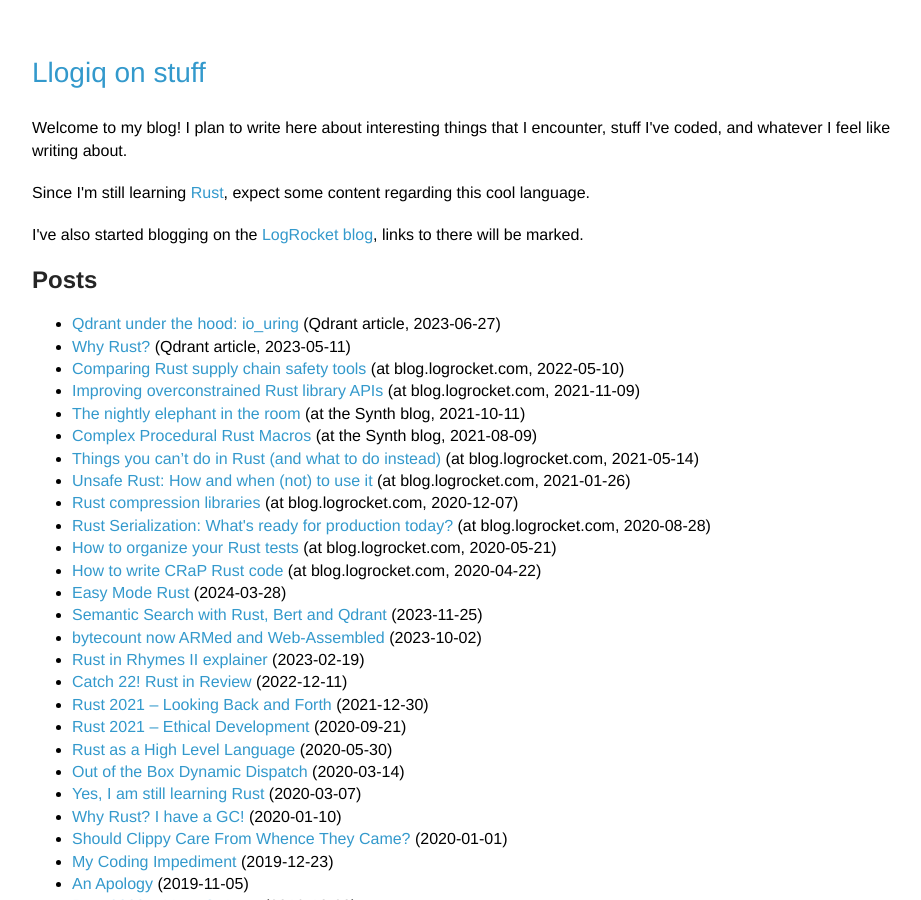
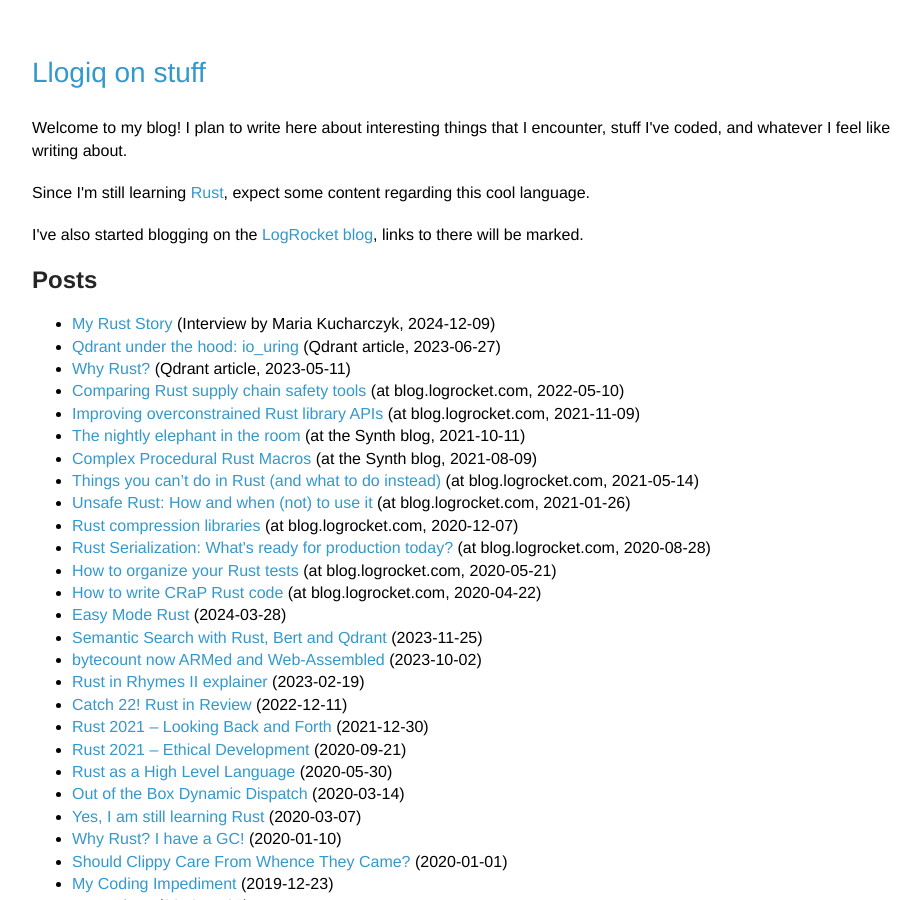
Before and after one commit to llogiq/llogiq.github.io, a Jekyll site: the page built from index.html, in a window 1280 px wide and 900 px high. Shown: the whole window, without its empty margins (178-1099 px from the left). Built offline with Jekyll 4.4.1, drawn with Linux system fonts in a browser that asks for light colours.

Commit message:
add interview

```diff
--- a/index.html
+++ b/index.html
@@ -8,6 +8,7 @@ title: "Here You Are"
   Posts
 </h2>
 <ul>
+<li><a href="https://softwaremill.com/andre-bogus-my-rust-story/">My Rust Story</a> (Interview by Maria Kucharczyk, 2024-12-09)</li>
 <li><a href="https://qdrant.tech/articles/io_uring/">Qdrant under the hood: io_uring</a> (Qdrant article, 2023-06-27)</li>
 <li><a href="https://qdrant.tech/articles/why-rust/">Why Rust?</a> (Qdrant article, 2023-05-11)</li>
 <li><a href="https://blog.logrocket.com/comparing-rust-supply-chain-safety-tools/">Comparing Rust supply chain safety tools</a> (at blog.logrocket.com, 2022-05-10)</li>
```
